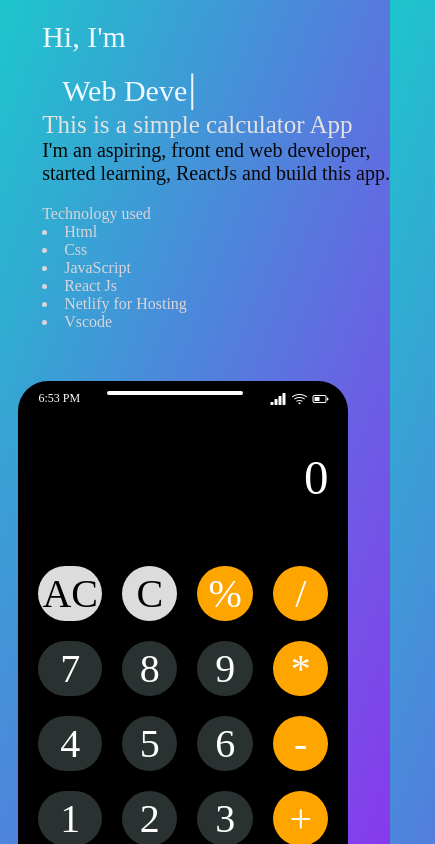
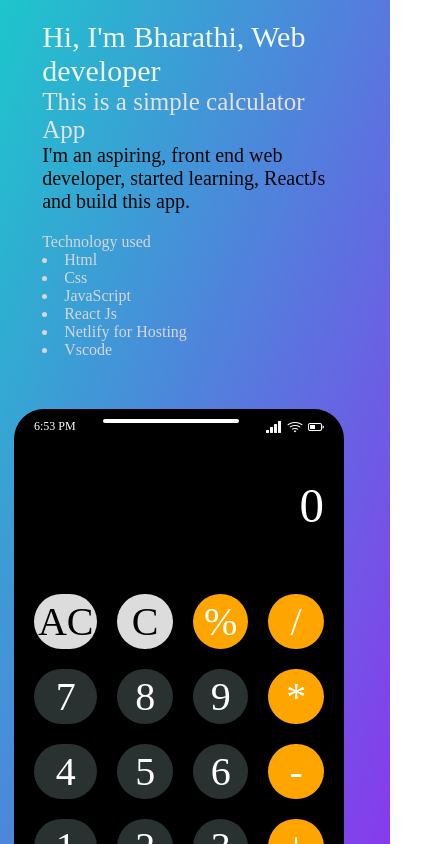
Before and after one commit to bharathi20/Calci-ReactJS, a React (Create React App) app: page / in a window 390 px wide. Shown: the top 844 px of the page, 435 px wide, since content can reach past the window. Built offline with nearby package versions, Linux system fonts and the light colour scheme.

Commit message:
ui bug fixed 2

```diff
--- a/src/App.css
+++ b/src/App.css
@@ -2,11 +2,16 @@
 *{
     margin:0;
     padding:0;
+
 }
-body{
-    /* color:white; */
-    /* height:100vh; */
+html{
+  height: 100%;
+
     background-image: linear-gradient(to bottom right, rgb(29, 198, 204),rgb(145, 44, 240));
+    background-size:     cover;                      /* <------ */
+    background-repeat:   no-repeat;
+    background-position: center center;
+
 
 }
 
@@ -17,16 +22,15 @@ body{
 }
 
 .leftside{
-  min-width: 50%;
-  max-width: 50%;
-  padding:20px 10vh;
+  max-width: 40vw;
+  padding:20px 5vw;
   align-content: center;
   justify-content: center;
 
 }
 .rightside{
-  min-width: 50%;
-  padding:20px 1vh 20px 1vh;
+  min-width: 40vw;
+  padding:20px 1vw 20px 1vw;
   align-content: center;
   justify-content: center;
 
@@ -141,6 +145,10 @@ body{
 
  @media  screen and (max-width:768px) {
 
+  html{
+    height: auto;
+  }
+
   .main{
     flex-direction: column;
     text-align: start;
@@ -157,8 +165,12 @@ body{
     display: flex;
     flex-direction: column;
     flex-wrap: wrap;
-    min-width: 90vw;
+    max-width: 100vw;
      padding: 20px 5vh;
+   }
+
+   .rightside{
+     max-width: 100vw;
    }
 
 
--- a/src/App.js
+++ b/src/App.js
@@ -90,14 +90,14 @@ export default function App() {
     <div className='main'>
       <div className='leftside'>
         <div className='heading'>
-          <div className="h11">Hi, I'm</div>
-          <Typewriter
+          <div className="h11">Hi, I'm Bharathi, Web developer</div>
+          {/* <Typewriter
           options={{
           strings:  ['Bharathi',' Web Developer'],
           autoStart: true,
           loop: true,
           }}
-          />
+          /> */}
 
 
         </div>
```
Also changed, not shown: src/test.js (deleted, +0 -8 lines).
